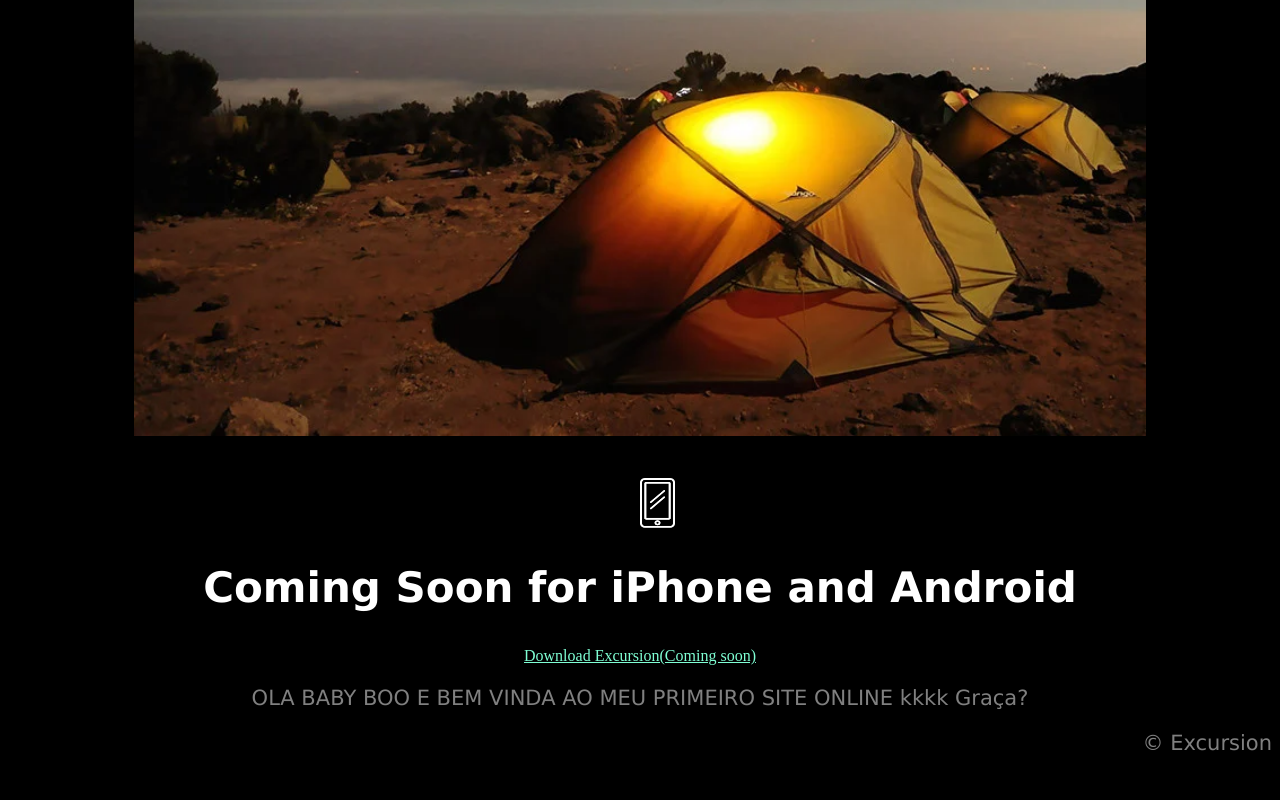
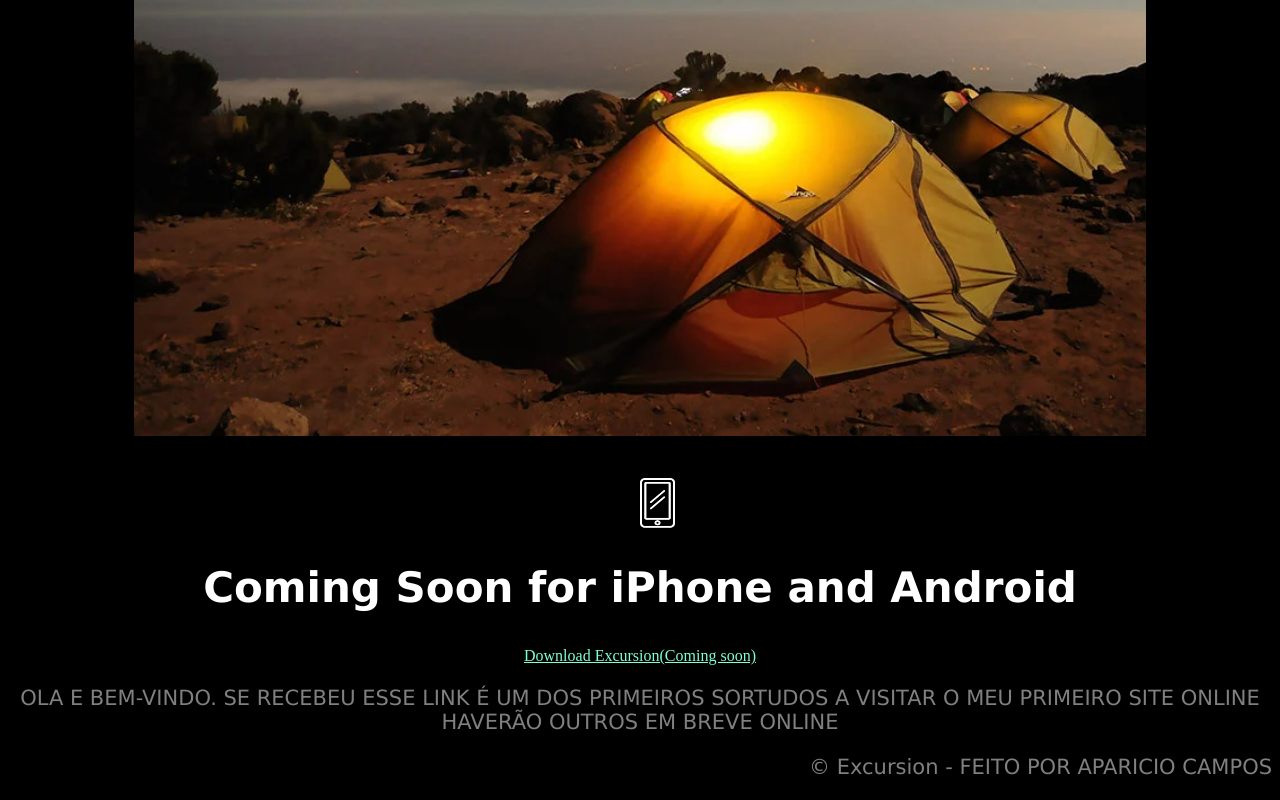
Before and after one commit to AparicioCampos/excursion, a plain HTML site: page index.html in a window 1280 px wide. Shown: the part 635-1435 px from the top of the page. Before the commit the page ends 1411 px from the top, so only its background shows below. Drawn offline with Linux system fonts and the light colour scheme.

Commit message:
Convidando pessoas

```diff
--- a/index.html
+++ b/index.html
@@ -20,8 +20,10 @@
         <img class= "tlfone"src="resources/phone.webp"/>
         <h2>Coming Soon for iPhone and Android</h2>
         <a href="#">Download Excursion(Coming soon)</a>
-        <p>OLA BABY BOO E BEM VINDA AO MEU PRIMEIRO SITE ONLINE kkkk Graça?</p>
+        <p>OLA E BEM-VINDO. SE RECEBEU ESSE LINK É UM DOS PRIMEIROS SORTUDOS A VISITAR O MEU PRIMEIRO SITE ONLINE
+            HAVERÃO OUTROS EM BREVE ONLINE
+        </p>
     </section>
-    <footer><p class="align-right"> &#169 Excursion </p></footer>
+    <footer><p class="align-right"> &#169 Excursion - FEITO POR APARICIO CAMPOS </p></footer>
 </body>
 </html>
```
